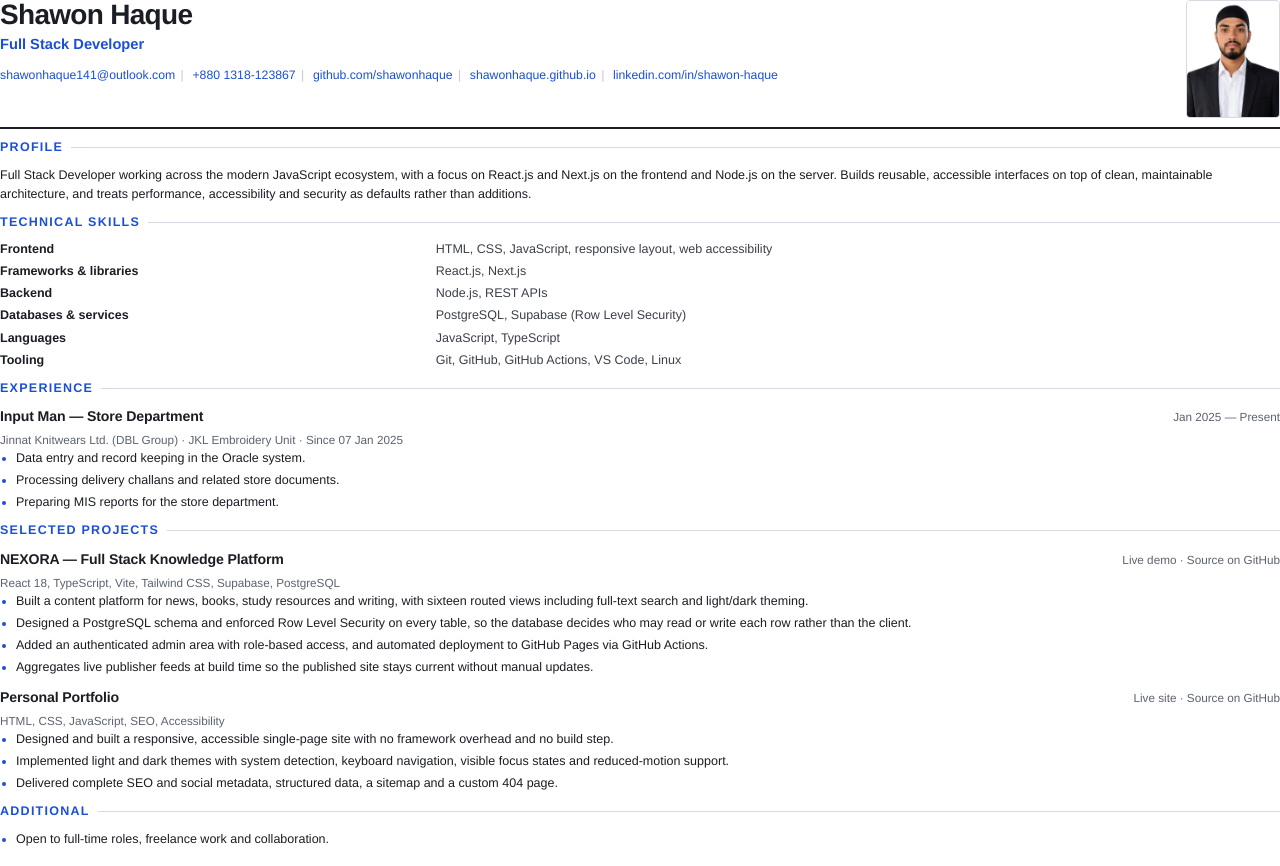
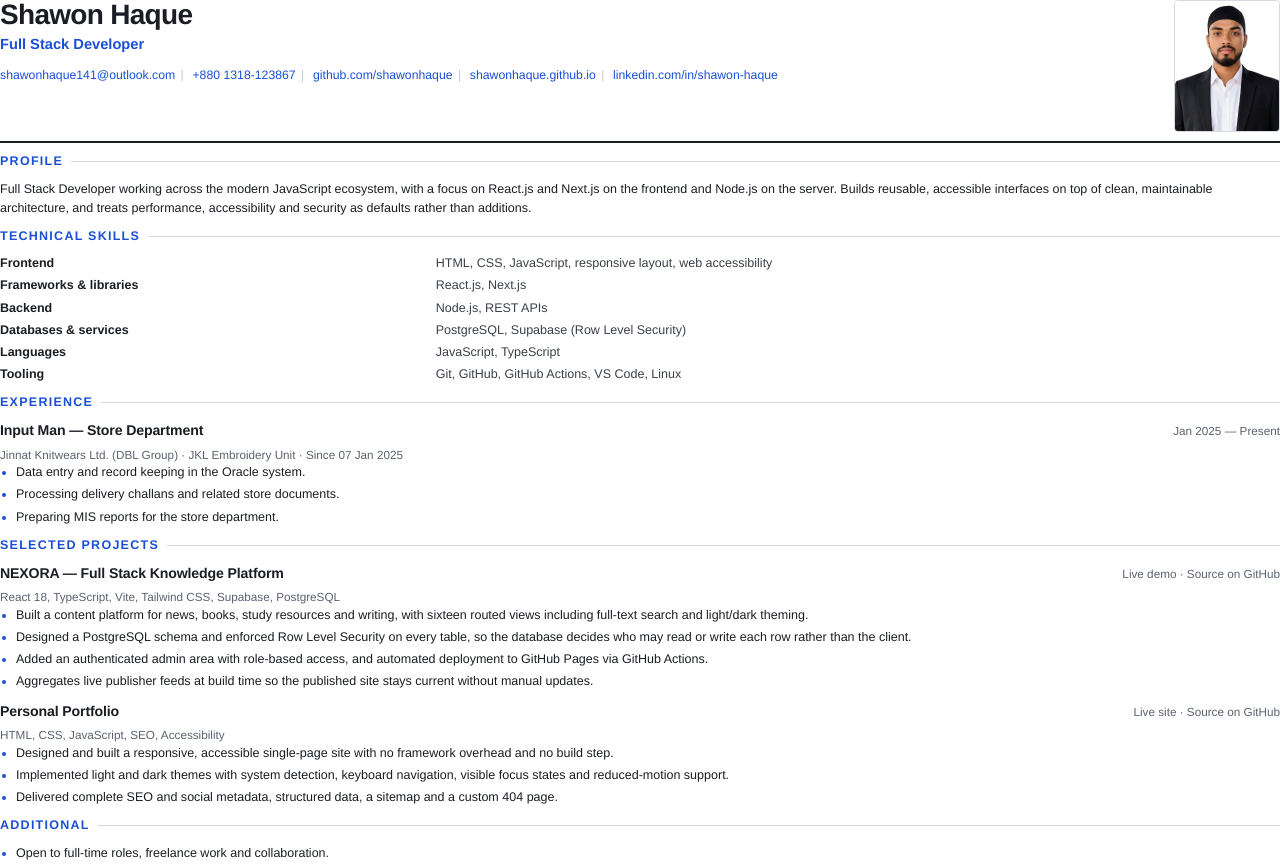
Before and after one commit to shawonhaque/shawonhaque.github.io, a plain HTML site: page assets/resume/resume.html in a window 1280 px wide. Drawn offline with Linux system fonts and the light colour scheme.

Commit message:
Use the uploaded photo1.png in the resume, as a PNG (#17)
The resume drew its headshot from a JPEG converted out of the uploaded
photo1.png. Use the upload itself, and carry it as a PNG rather than a JPEG.

Chrome turns a PNG into a FlateDecode image stream in the PDF, which every reader
decodes. A JPEG becomes DCTDecode instead, and a progressive JPEG inside one is not
rendered by all of them, so the photo could come out blank. The PNG removes that
failure mode entirely rather than working around it.

Transparency is flattened onto white, matching the page, so the PDF image needs no
alpha channel. The photo also grows from 24.3 to 27.5 mm wide.

Verified: one A4 page, one image, FlateDecode, and the photo renders in pdf.js,
PyMuPDF and Chrome's viewer at 300% zoom.

Co-authored-by: openhands <openhands@all-hands.dev>

```diff
--- a/assets/resume/resume.html
+++ b/assets/resume/resume.html
@@ -40,7 +40,7 @@
   .contact .sep { padding: 0 4pt; color: #c2c7d1; }
   .photo {
     flex: none;
-    width: 25mm;
+    width: 28mm;
     height: auto;
     border-radius: 3pt;
     border: 1px solid #d5d9e2;
@@ -93,7 +93,7 @@
       <span><a href="https://bd.linkedin.com/in/shawon-haque">linkedin.com/in/shawon-haque</a></span>
     </p>
   </div>
-  <img class="photo" src="shawon-haque.jpg" width="416" height="520" alt="Shawon Haque" />
+  <img class="photo" src="shawon-haque.png" width="416" height="520" alt="Shawon Haque" />
 </header>
 
 <section>
```
Also changed, not shown: assets/resume/shawon-haque.jpg (deleted), assets/resume/shawon-haque.png (added), 2 other files.
